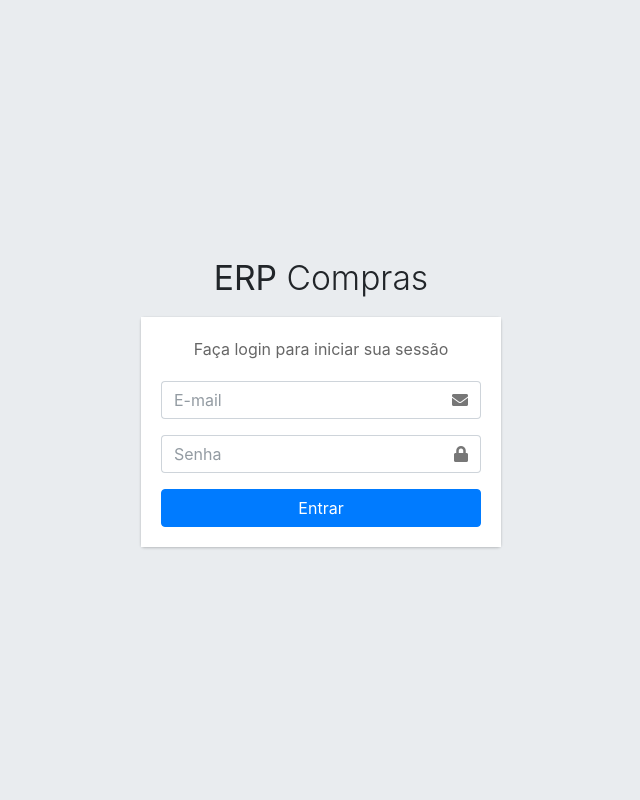
After one commit to VanthuirMaia/ERP_Compras, a Django app: page /login/ in a window 1280 px wide. The commit adds this page. Shown: the whole page, without its empty margins (319-959 px from the left). Run offline with Django 5.2, Linux system fonts and the light colour scheme; some libraries are stand-ins or nearby versions.

Commit message:
feat(auth): adicionar gerenciamento de usuários, login/logout e controle de permissões no ERP - Criado CRUD de usuários com associação a grupos de permissões - Adicionado tela de login/logout estilizada com AdminLTE - Implementado template sem_permissao para controle de acesso - Ajustado menu Cadastro para incluir Usuários - Reposicionado botão de logout na sidebar

```diff
--- a/core/urls.py
+++ b/core/urls.py
@@ -5,4 +5,7 @@ app_name = 'core'
 
 urlpatterns = [
     path('', views.home, name='home'),
+    path('logout/', views.logout_view, name='logout'),
+
+
 ]
--- a/core/views.py
+++ b/core/views.py
@@ -1,5 +1,11 @@
 from django.shortcuts import render
 from solicitacoes.models import Solicitacao
+from django.contrib.auth import logout
+from django.shortcuts import redirect
+
+def logout_view(request):
+    logout(request)
+    return redirect("login")  # ou "core:home" se ainda não tiver login
 
 def home(request):
     solicitacoes_recentes = Solicitacao.objects.all().order_by('-id')[:5]
--- a/erp_compras/settings.py
+++ b/erp_compras/settings.py
@@ -116,6 +116,11 @@ STATICFILES_DIRS = [
 
 ]
 
+LOGIN_URL = "login"
+LOGIN_REDIRECT_URL = "/"   # para onde redireciona após login
+LOGOUT_REDIRECT_URL = "login"
+
+
 
 # Default primary key field type
 # https://docs.djangoproject.com/en/5.2/ref/settings/#default-auto-field
--- a/erp_compras/urls.py
+++ b/erp_compras/urls.py
@@ -1,11 +1,20 @@
 from django.contrib import admin
 from django.urls import path, include
+from django.contrib.auth import views as auth_views
+from django.shortcuts import render, redirect
+
 
 urlpatterns = [
     path('admin/', admin.site.urls),
     path('', include('core.urls')), # Rota principal (Home)
+    path('home/', lambda request: redirect('core:home'), name='home'),
+
     path('solicitacoes/', include('solicitacoes.urls', namespace='solicitacoes')), # Rotas para solicitações
     path('pedidos/', include('pedidos.urls', namespace='pedidos')), # Rotas para pedidos
     path("cadastro/", include("cadastro.urls", namespace="cadastro")), # Rotas para cadastro
+    path("sem-permissao/", lambda request: render(request, "sem_permissao.html"), name="sem_permissao"),
 
+        # Autenticação
+    path('login/', auth_views.LoginView.as_view(template_name="registration/login.html"), name="login"),
+    path('logout/', auth_views.LogoutView.as_view(next_page="login"), name="logout"),
 ]
--- /dev/null
+++ b/templates/registration/login.html
@@ -0,0 +1,75 @@
+{% load static %}
+
+<!DOCTYPE html>
+<html lang="pt-br">
+  <head>
+    <meta charset="UTF-8" />
+    <title>Login - ERP Compras</title>
+    <link
+      rel="stylesheet"
+      href="{% static 'adminlte/plugins/fontawesome-free/css/all.min.css' %}"
+    />
+    <link
+      rel="stylesheet"
+      href="{% static 'adminlte/dist/css/adminlte.min.css' %}"
+    />
+  </head>
+  <body class="hold-transition login-page">
+    <div class="login-box">
+      <div class="login-logo"><b>ERP</b> Compras</div>
+      <div class="card">
+        <div class="card-body login-card-body">
+          <p class="login-box-msg">Faça login para iniciar sua sessão</p>
+
+          <form method="post" action="{% url 'login' %}">
+            {% csrf_token %}
+
+            <div class="input-group mb-3">
+              <input
+                type="text"
+                name="username"
+                class="form-control"
+                placeholder="E-mail"
+              />
+              <div class="input-group-append">
+                <div class="input-group-text">
+                  <span class="fas fa-envelope"></span>
+                </div>
+              </div>
+            </div>
+
+            <div class="input-group mb-3">
+              <input
+                type="password"
+                name="password"
+                class="form-control"
+                placeholder="Senha"
+              />
+              <div class="input-group-append">
+                <div class="input-group-text">
+                  <span class="fas fa-lock"></span>
+                </div>
+              </div>
+            </div>
+
+            {% if form.errors %}
+            <div class="alert alert-danger">Usuário ou senha inválidos.</div>
+            {% endif %}
+
+            <div class="row">
+              <div class="col-12">
+                <button type="submit" class="btn btn-primary btn-block">
+                  Entrar
+                </button>
+              </div>
+            </div>
+          </form>
+        </div>
+      </div>
+    </div>
+
+    <script src="{% static 'adminlte/plugins/jquery/jquery.min.js' %}"></script>
+    <script src="{% static 'adminlte/plugins/bootstrap/js/bootstrap.bundle.min.js' %}"></script>
+    <script src="{% static 'adminlte/dist/js/adminlte.min.js' %}"></script>
+  </body>
+</html>
```
Also changed, not shown: cadastro/views.py (+16 -5 lines), pedidos/views.py (+13 -1 lines), solicitacoes/views.py (+18 -0 lines), templates/base.html (+27 -16 lines), templates/sem_permissao.html (added, +23 -0 lines).
